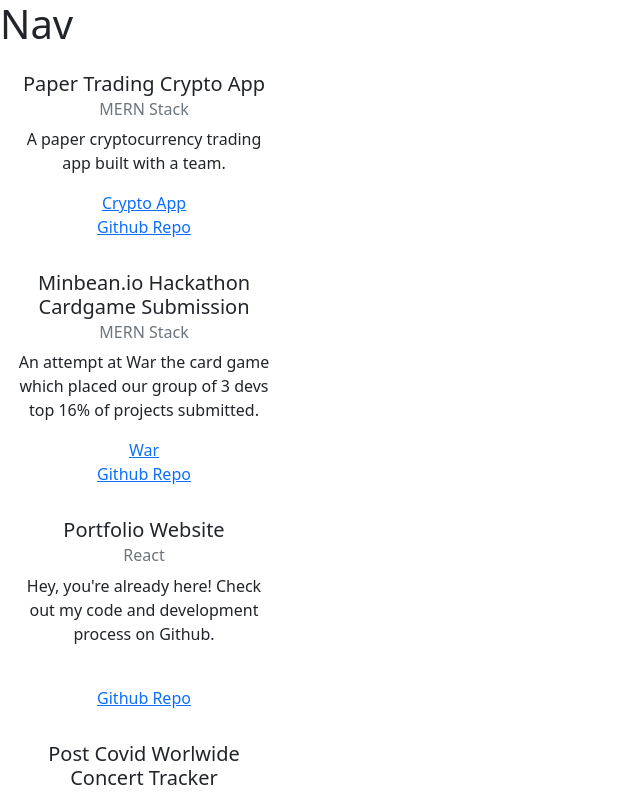
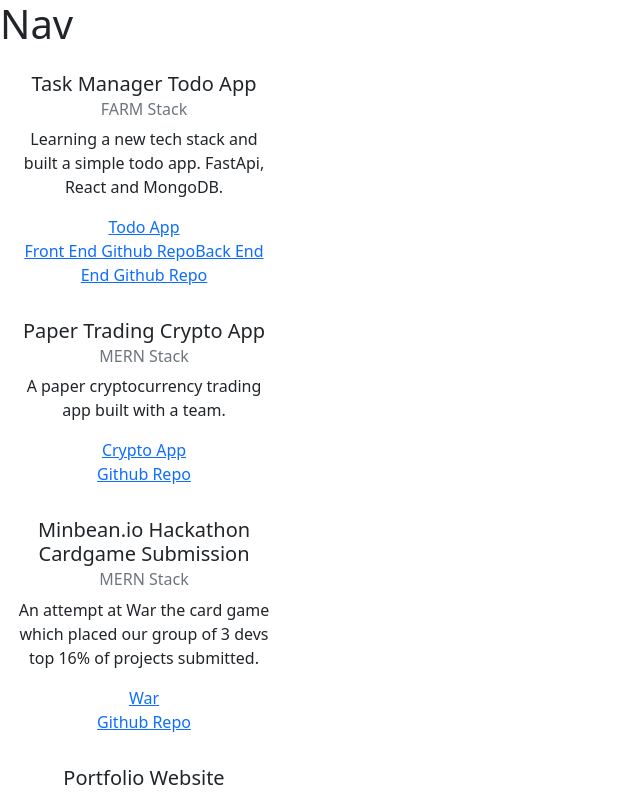
Before and after one commit to KirkBetzina/portfolio, a React (Create React App) app in the folder portfolio/: page / in a window 1280 px wide. Shown: the top 795 px of the page, without its empty margins (0-640 px from the left). Built offline with nearby package versions, Linux system fonts and the light colour scheme.

Commit message:
added more projects and cards

```diff
--- a/portfolio/src/pages/projects.js
+++ b/portfolio/src/pages/projects.js
@@ -5,6 +5,17 @@ const Projects = (props) => {
 
     return(
         <>
+            <div class="card-crypto" style={{width: '18rem', border: '1px solid blk'}}>
+                <div class="card-body">
+                <h5 class="card-title">Task Manager Todo App</h5>
+                <h6 class="card-subtitle mb-2 text-muted">FARM Stack</h6>
+                <p class="card-text">Learning a new tech stack and built a simple todo app. FastApi, React and MongoDB. </p>
+                <a href="https://adoring-kepler-8db75b.netlify.app/" class="card-link">Todo App</a>
+                <br></br>
+                <a type='link' href="https://github.com/KirkBetzina/FARM-STACK-FRONTEND" class=''>Front End Github Repo</a>
+                <a type='link' href="https://github.com/KirkBetzina/FARM-STACK-BACKEND" class=''>Back End End Github Repo</a>
+                </div>
+            </div>
             <div class="card-crypto" style={{width: '18rem', border: '1px solid blk'}}>
                 <div class="card-body">
                 <h5 class="card-title">Paper Trading Crypto App</h5>
```
